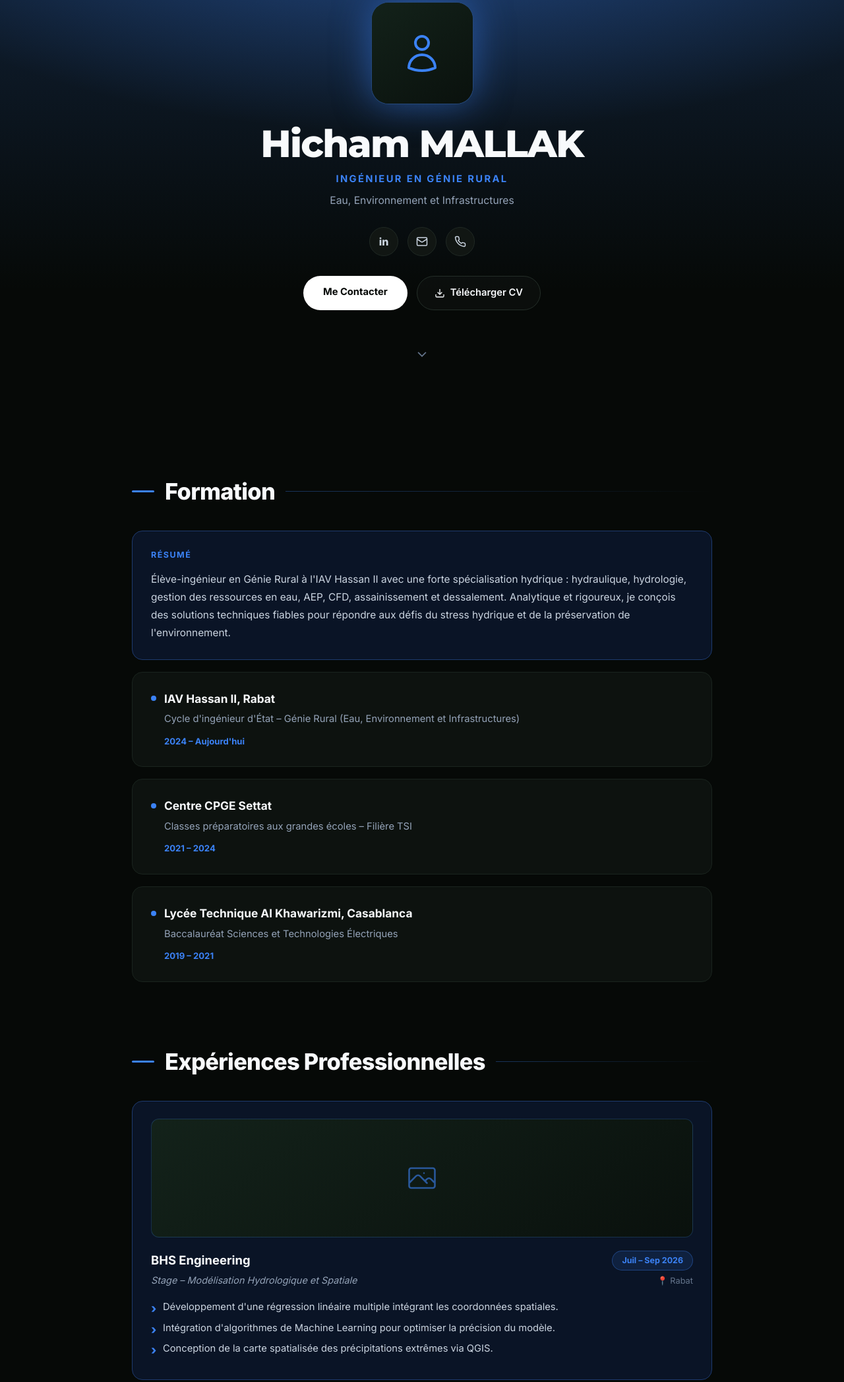
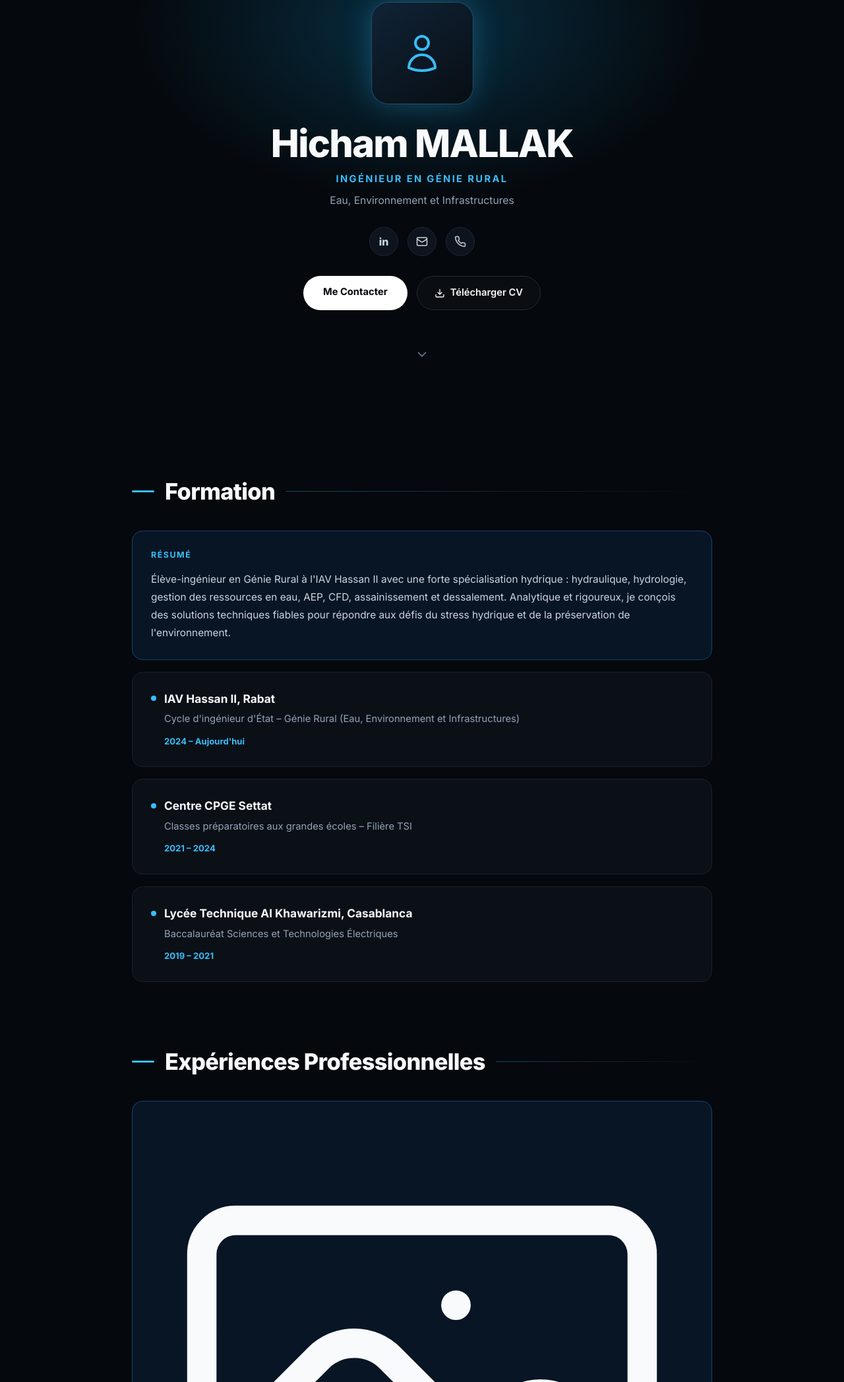
Before and after one commit to hichammallak710-sudo/hichammallak710-sudo.github.io, a plain HTML site: page index.html in a window 1280 px wide. Shown: the part 158-2252 px from the top of the page at 66% size. Drawn offline with Linux system fonts and the light colour scheme.

Commit message:
Update style.css

```diff
--- a/style.css
+++ b/style.css
@@ -1,11 +1,11 @@
 :root {
-    --bg-main: #060907;
-    --bg-card: #0d120f;
-    --bg-card-tint: #0a1426;
-    --border-card: #1a241e;
-    --border-green: #1e3a6e;
-    --green: #3b82f6;
-    --green-bright: #3b82f6;
+    --bg-main: #05080c;
+    --bg-card: #0b1017;
+    --bg-card-tint: #081524;
+    --border-card: #17212e;
+    --border-accent: #15426e;
+    --blue: #0ea5e9;
+    --blue-bright: #38bdf8;
     --text-white: #f8fafc;
     --text-gray: #94a3b8;
     --text-muted: #64748b;
@@ -35,7 +35,7 @@ body {
     top: 0;
     left: 0;
     width: 100%;
-    background: rgba(6, 9, 7, 0.88);
+    background: rgba(5, 8, 12, 0.88);
     backdrop-filter: blur(12px);
     border-bottom: 1px solid rgba(255, 255, 255, 0.05);
     z-index: 1000;
@@ -80,7 +80,7 @@ body {
 .dropdown-menu {
     display: none;
     flex-direction: column;
-    background-color: #080c0a;
+    background-color: #070b11;
     border-top: 1px solid var(--border-card);
     border-bottom: 1px solid var(--border-card);
     padding: 12px 24px 20px;
@@ -100,7 +100,7 @@ body {
 }
 
 .dropdown-menu a:hover {
-    color: var(--green-bright);
+    color: var(--blue-bright);
 }
 
 /* Section Hero */
@@ -117,13 +117,13 @@ body {
 
 .hero-glow {
     position: absolute;
-    top: 0;
-    left: 0;
+    top: -10%;
+    left: 50%;
+    transform: translateX(-50%);
     width: 100%;
-    height: 75%;
-    background:
-        radial-gradient(ellipse 70% 60% at 50% 0%, rgba(59, 130, 246, 0.45) 0%, rgba(59, 130, 246, 0) 100%),
-        linear-gradient(180deg, rgba(59, 130, 246, 0.22) 0%, rgba(6, 9, 7, 0) 100%);
+    max-width: 900px;
+    height: 550px;
+    background: radial-gradient(ellipse at center, rgba(14, 165, 233, 0.24) 0%, rgba(5, 8, 12, 0) 70%);
     pointer-events: none;
     z-index: 0;
 }
@@ -141,9 +141,9 @@ body {
     margin: 0 auto 28px;
     border-radius: 26px;
     overflow: hidden;
-    box-shadow: 0 0 55px rgba(59, 130, 246, 0.5);
-    border: 1px solid rgba(59, 130, 246, 0.45);
-    background: #121a16;
+    box-shadow: 0 0 45px rgba(56, 189, 248, 0.28);
+    border: 1px solid rgba(56, 189, 248, 0.35);
+    background: #101822;
 }
 
 .avatar-wrapper img {
@@ -158,8 +158,8 @@ body {
     display: flex;
     align-items: center;
     justify-content: center;
-    background: linear-gradient(145deg, #13221a, #0a110d);
-    color: var(--green);
+    background: linear-gradient(145deg, #102336, #080e14);
+    color: var(--blue-bright);
 }
 
 .avatar-placeholder svg {
@@ -168,7 +168,6 @@ body {
 }
 
 .hero-title {
-    font-family: 'Montserrat', 'Inter', sans-serif;
     font-size: clamp(2.4rem, 6vw, 3.6rem);
     font-weight: 800;
     letter-spacing: -0.03em;
@@ -178,7 +177,7 @@ body {
 }
 
 .hero-role {
-    color: var(--green-bright);
+    color: var(--blue-bright);
     font-size: 0.92rem;
     font-weight: 700;
     letter-spacing: 0.16em;
@@ -204,8 +203,8 @@ body {
     width: 44px;
     height: 44px;
     border-radius: 50%;
-    background-color: #111613;
-    border: 1px solid #202924;
+    background-color: #0e141d;
+    border: 1px solid #1d2838;
     color: #cbd5e1;
     display: flex;
     align-items: center;
@@ -215,7 +214,7 @@ body {
 }
 
 .circle-btn:hover {
-    border-color: var(--green-bright);
+    border-color: var(--blue-bright);
     color: var(--text-white);
     transform: translateY(-2px);
 }
@@ -237,7 +236,7 @@ body {
 
 .btn-white {
     background-color: #ffffff;
-    color: #060907;
+    color: #05080c;
     font-weight: 700;
     font-size: 0.92rem;
     padding: 13px 30px;
@@ -254,7 +253,7 @@ body {
 .btn-dark {
     background-color: rgba(255, 255, 255, 0.02);
     color: var(--text-white);
-    border: 1px solid #242e28;
+    border: 1px solid #1f2b3a;
     font-weight: 600;
     font-size: 0.92rem;
     padding: 13px 26px;
@@ -267,7 +266,7 @@ body {
 }
 
 .btn-dark:hover {
-    border-color: var(--green-bright);
+    border-color: var(--blue-bright);
     transform: translateY(-1px);
 }
 
@@ -280,7 +279,7 @@ body {
 }
 
 .scroll-down:hover {
-    color: var(--green-bright);
+    color: var(--blue-bright);
 }
 
 /* Conteneur & Sections */
@@ -304,7 +303,7 @@ body {
 .header-bar {
     width: 34px;
     height: 3px;
-    background-color: var(--green-bright);
+    background-color: var(--blue-bright);
     border-radius: 2px;
     flex-shrink: 0;
 }
@@ -320,7 +319,7 @@ body {
 .header-line {
     height: 1px;
     flex-grow: 1;
-    background: linear-gradient(90deg, rgba(59, 130, 246, 0.35) 0%, rgba(59, 130, 246, 0) 100%);
+    background: linear-gradient(90deg, rgba(56, 189, 248, 0.35) 0%, rgba(56, 189, 248, 0) 100%);
 }
 
 /* Cartes */
@@ -334,17 +333,17 @@ body {
 }
 
 .card:hover {
-    border-color: #26382e;
+    border-color: #213247;
 }
 
 .card-green-tint {
     background-color: var(--bg-card-tint);
-    border-color: var(--border-green);
+    border-color: var(--border-accent);
 }
 
 .card-tag-green {
     display: block;
-    color: var(--green-bright);
+    color: var(--blue-bright);
     font-size: 0.78rem;
     font-weight: 700;
     letter-spacing: 0.12em;
@@ -369,7 +368,7 @@ body {
 .green-dot {
     width: 8px;
     height: 8px;
-    background-color: var(--green-bright);
+    background-color: var(--blue-bright);
     border-radius: 50%;
     flex-shrink: 0;
 }
@@ -390,7 +389,7 @@ body {
 .edu-date {
     display: inline-block;
     padding-left: 20px;
-    color: var(--green-bright);
+    color: var(--blue-bright);
     font-size: 0.82rem;
     font-weight: 700;
 }
@@ -426,9 +425,9 @@ body {
 }
 
 .date-pill {
-    background-color: rgba(59, 130, 246, 0.12);
-    border: 1px solid rgba(59, 130, 246, 0.35);
-    color: var(--green-bright);
+    background-color: rgba(56, 189, 248, 0.12);
+    border: 1px solid rgba(56, 189, 248, 0.35);
+    color: var(--blue-bright);
     font-size: 0.78rem;
     font-weight: 700;
     padding: 4px 14px;
@@ -457,44 +456,9 @@ body {
     position: absolute;
     left: 0;
     top: -1px;
-    color: var(--green-bright);
+    color: var(--blue-bright);
     font-weight: 800;
     font-size: 1.15rem;
-}
-
-/* Image des cartes d'expérience */
-.exp-image {
-    position: relative;
-    width: 100%;
-    height: 180px;
-    margin-bottom: 20px;
-    border-radius: 12px;
-    overflow: hidden;
-    border: 1px solid rgba(59, 130, 246, 0.25);
-    background: linear-gradient(145deg, #13221a, #0a110d);
-    display: flex;
-    align-items: center;
-    justify-content: center;
-}
-
-.exp-image-icon {
-    width: 48px;
-    height: 48px;
-    color: var(--green);
-    opacity: 0.6;
-}
-
-.exp-image img {
-    position: absolute;
-    inset: 0;
-    width: 100%;
-    height: 100%;
-    object-fit: cover;
-    transition: transform 0.4s ease;
-}
-
-.exp-card:hover .exp-image img {
-    transform: scale(1.03);
 }
 
 /* Grille Projets Académiques */
@@ -525,7 +489,7 @@ body {
     border-top: 1px solid rgba(255, 255, 255, 0.06);
     font-family: 'JetBrains Mono', monospace;
     font-size: 0.75rem;
-    color: var(--green-bright);
+    color: var(--blue-bright);
     letter-spacing: 0.04em;
 }
 
@@ -537,8 +501,8 @@ body {
 }
 
 .skill-pill {
-    background-color: rgba(59, 130, 246, 0.08);
-    border: 1px solid rgba(59, 130, 246, 0.25);
+    background-color: rgba(56, 189, 248, 0.08);
+    border: 1px solid rgba(56, 189, 248, 0.25);
     color: #e2e8f0;
     font-size: 0.85rem;
     font-weight: 500;
@@ -548,8 +512,8 @@ body {
 }
 
 .skill-pill:hover {
-    border-color: var(--green-bright);
-    background-color: rgba(59, 130, 246, 0.16);
+    border-color: var(--blue-bright);
+    background-color: rgba(56, 189, 248, 0.16);
 }
 
 /* Langues */
@@ -569,21 +533,21 @@ body {
 }
 
 .lang-level {
-    color: var(--green-bright);
+    color: var(--blue-bright);
     font-size: 0.85rem;
 }
 
 .progress-track {
     width: 100%;
     height: 6px;
-    background-color: #19221d;
+    background-color: #16202c;
     border-radius: 9999px;
     overflow: hidden;
 }
 
 .progress-fill {
     height: 100%;
-    background-color: var(--green-bright);
+    background-color: var(--blue-bright);
     border-radius: 9999px;
 }
 
@@ -604,7 +568,7 @@ body {
     content: '✓';
     position: absolute;
     left: 0;
-    color: var(--green-bright);
+    color: var(--blue-bright);
     font-weight: 800;
 }
 
@@ -624,8 +588,4 @@ body {
         flex-direction: row;
         align-items: center;
     }
-
-    .exp-image {
-        height: 150px;
-    }
 }
```
